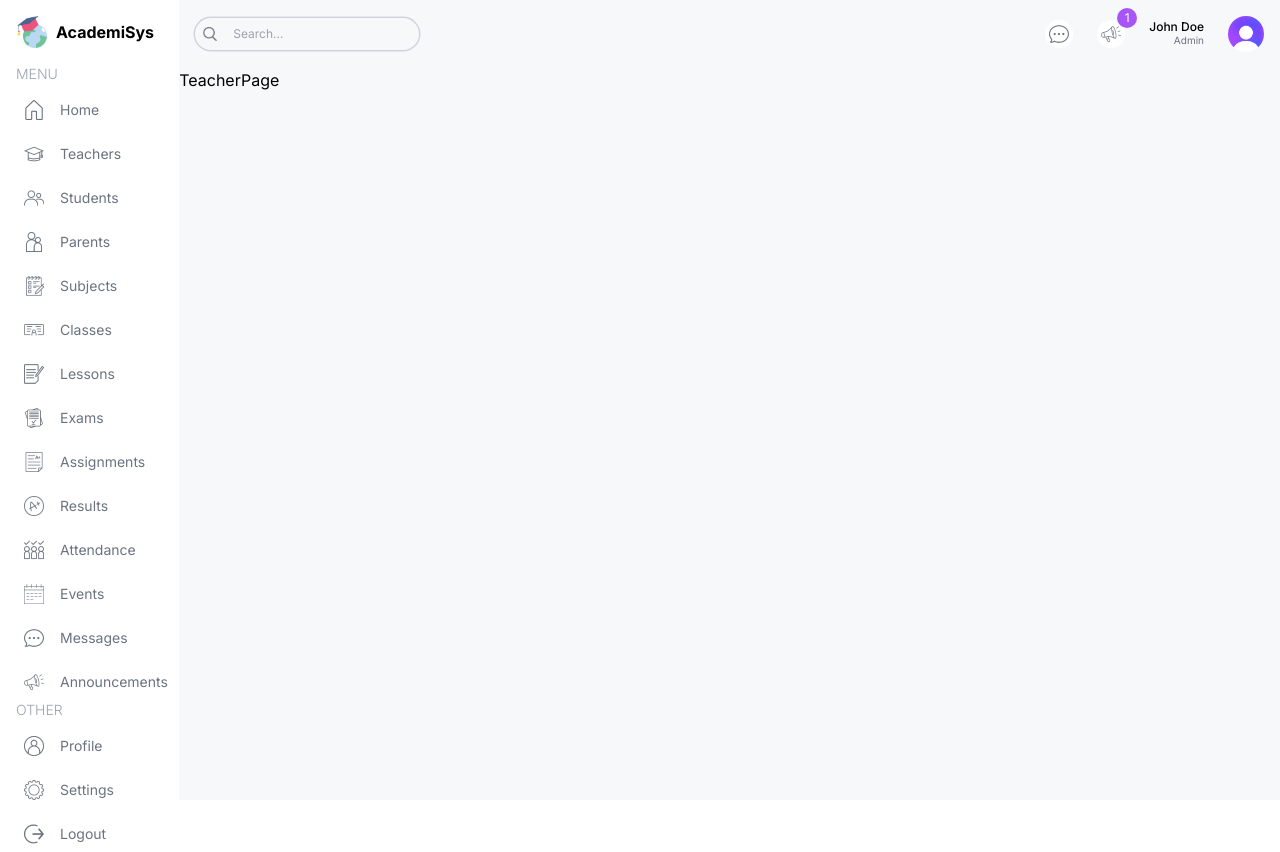
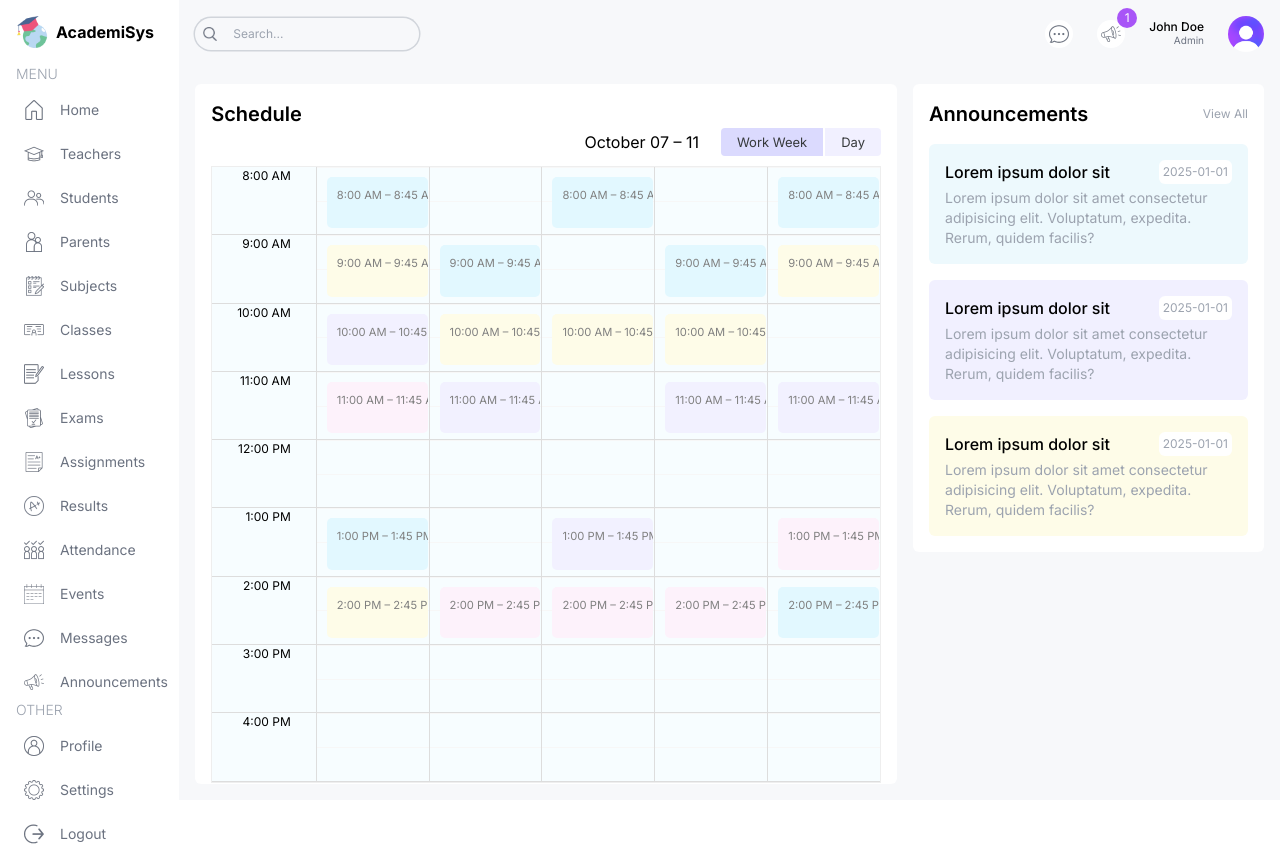
Before and after one commit to thenishantgiri/AcademiSys, a Next.js app: page /teacher in a window 1280 px wide. Built offline with nearby package versions, Linux system fonts and the light colour scheme.

Commit message:
TeacherPage: BigCalendar - ui implemented

```diff
--- a/app/(dashboard)/teacher/page.tsx
+++ b/app/(dashboard)/teacher/page.tsx
@@ -1,7 +1,21 @@
+import Announcements from "@/components/Announcements";
+import BigCalendar from "@/components/BigCalendar";
+
 const TeacherPage = () => {
   return (
-    <div className="">
-      <h1>TeacherPage</h1>
+    <div className="flex-1 p-4 flex gap-4 flex-col xl:flex-row">
+      {/* LEFT */}
+      <div className="w-full xl:w-2/3">
+        <div className="h-full bg-white p-4 rounded-md">
+          <h1 className="text-xl font-semibold">Schedule</h1>
+          <BigCalendar />
+        </div>
+      </div>
+
+      {/* RIGHT */}
+      <div className="w-full xl:w-1/3 flex flex-col gap-8">
+        <Announcements />
+      </div>
     </div>
   );
 };
```
